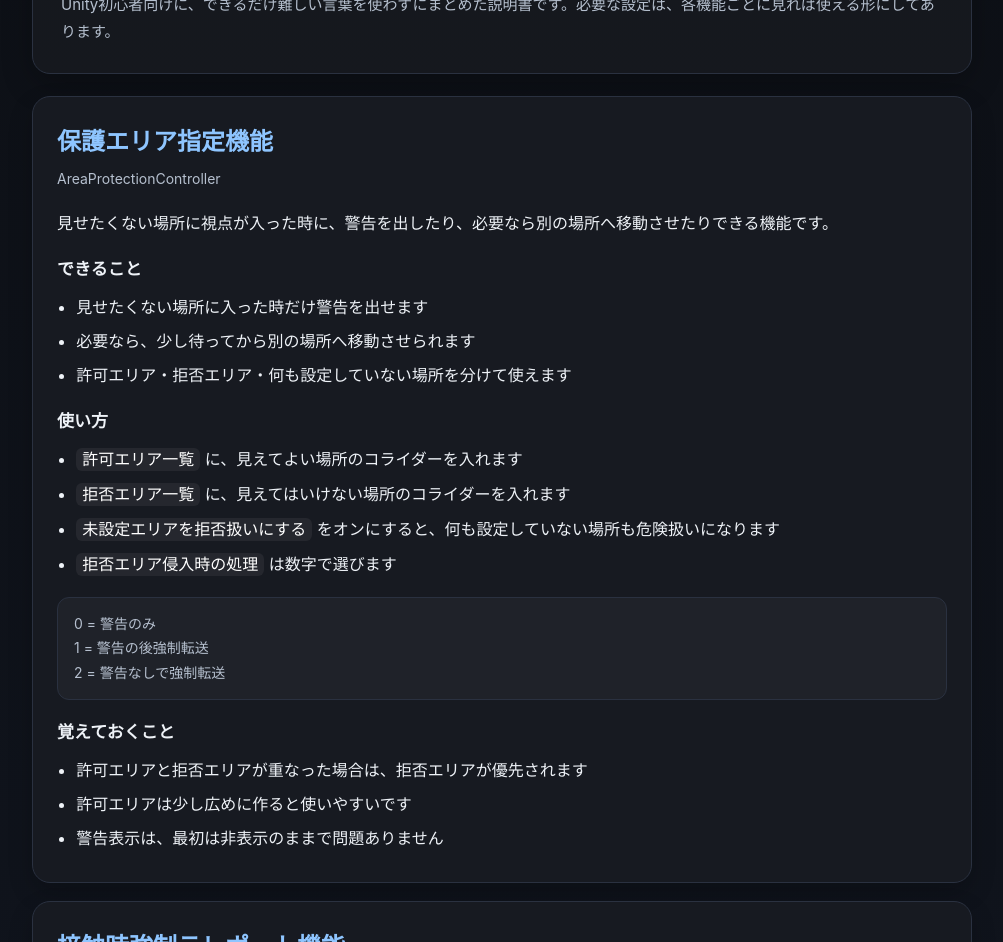
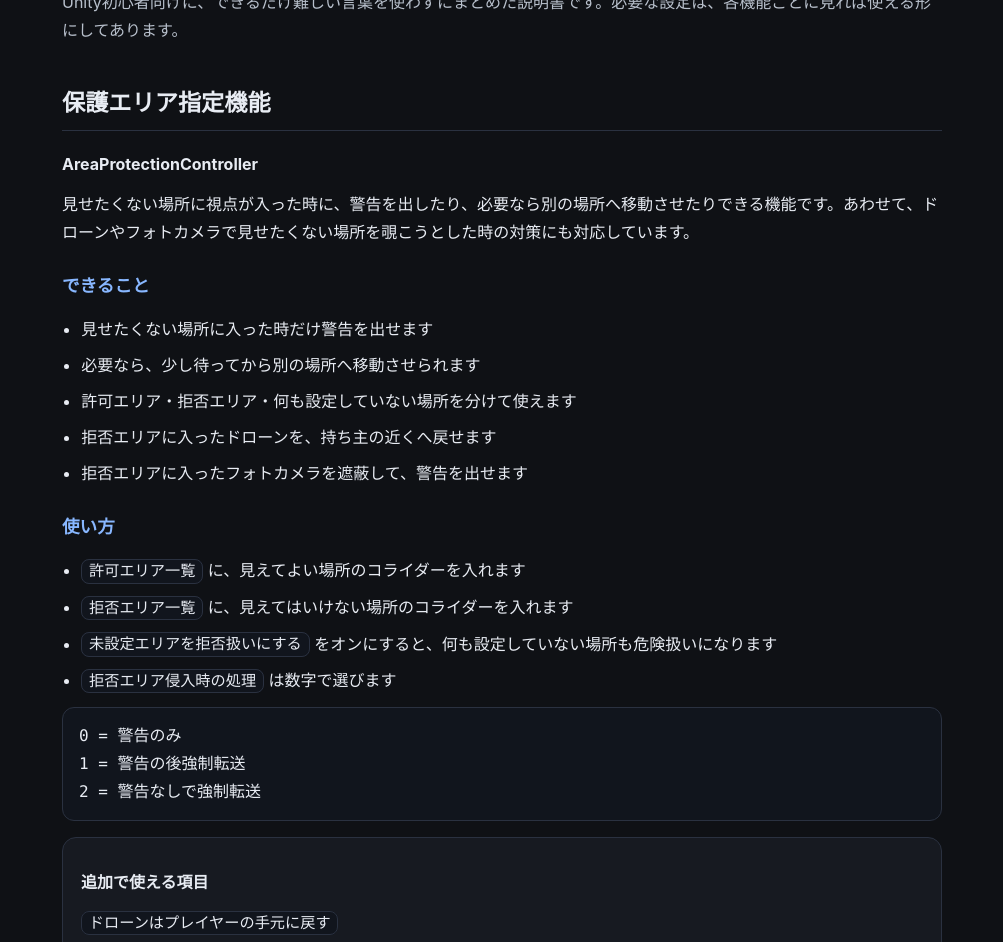
Before and after one commit to Oldfox-JunkBox/Area-Management-Support, a plain HTML site: page index.html in a window 1280 px wide. Shown: the part 115-1057 px from the top of the page, without its empty margins (138-1141 px from the left). Drawn offline with Linux system fonts and the light colour scheme.

Commit message:
Add files via upload

```diff
--- a/index.html
+++ b/index.html
@@ -1,111 +1,99 @@
-<!DOCTYPE html>
+<!doctype html>
 <html lang="ja">
 <head>
-  <meta charset="UTF-8">
-  <meta name="viewport" content="width=device-width, initial-scale=1.0">
+  <meta charset="utf-8">
+  <meta name="viewport" content="width=device-width, initial-scale=1">
   <title>ワールドエリア管理補助ツール 説明書</title>
   <style>
     :root {
       --bg: #0f1115;
       --panel: #171a21;
-      --text: #eef2f7;
-      --muted: #b6c0cf;
+      --text: #e8ecf3;
+      --muted: #b8c0cc;
       --line: #2a3140;
-      --accent: #8ec5ff;
+      --accent: #88b7ff;
+      --code: #11151d;
     }
     * { box-sizing: border-box; }
     body {
       margin: 0;
-      font-family: -apple-system, BlinkMacSystemFont, "Segoe UI", "Hiragino Sans", "Yu Gothic UI", sans-serif;
-      background: linear-gradient(180deg, #0d1016 0%, #121722 100%);
+      font-family: -apple-system, BlinkMacSystemFont, "Segoe UI", sans-serif;
+      background: var(--bg);
       color: var(--text);
       line-height: 1.75;
     }
     .wrap {
-      max-width: 980px;
+      max-width: 920px;
       margin: 0 auto;
-      padding: 32px 20px 56px;
+      padding: 40px 20px 80px;
     }
-    .hero {
-      background: rgba(255,255,255,0.03);
-      border: 1px solid var(--line);
-      border-radius: 18px;
-      padding: 28px;
-      margin-bottom: 22px;
-      box-shadow: 0 10px 30px rgba(0,0,0,0.25);
+    h1, h2, h3 { line-height: 1.35; }
+    h1 {
+      font-size: 2rem;
+      margin: 0 0 20px;
     }
-    h1 {
-      margin: 0 0 8px;
-      font-size: 32px;
-      line-height: 1.2;
+    h2 {
+      margin-top: 44px;
+      padding-bottom: 10px;
+      border-bottom: 1px solid var(--line);
+      font-size: 1.45rem;
     }
+    h3 {
+      margin-top: 28px;
+      font-size: 1.1rem;
+      color: var(--accent);
+    }
+    p { margin: 12px 0; }
+    ul {
+      margin: 10px 0 10px 1.2em;
+      padding: 0;
+    }
+    li { margin: 8px 0; }
     .lead {
-      margin: 0;
       color: var(--muted);
-      font-size: 15px;
     }
     .card {
       background: var(--panel);
       border: 1px solid var(--line);
-      border-radius: 18px;
-      padding: 24px;
-      margin-top: 18px;
-      box-shadow: 0 10px 24px rgba(0,0,0,0.2);
-    }
-    h2 {
-      margin: 0 0 4px;
-      font-size: 24px;
-      color: var(--accent);
-    }
-    .sub {
-      margin: 0 0 18px;
-      color: var(--muted);
-      font-size: 14px;
-    }
-    h3 {
-      margin: 18px 0 8px;
-      font-size: 17px;
-    }
-    ul {
-      margin: 8px 0 0 0;
-      padding-left: 1.2em;
-    }
-    li { margin: 6px 0; }
-    .note {
-      margin-top: 18px;
-      padding: 14px 16px;
-      border-radius: 12px;
-      background: rgba(255,255,255,0.035);
-      border: 1px solid var(--line);
-      color: var(--muted);
-      font-size: 14px;
+      border-radius: 14px;
+      padding: 18px 18px;
+      margin: 16px 0;
     }
     code {
-      background: rgba(255,255,255,0.06);
-      padding: 2px 6px;
-      border-radius: 6px;
+      background: var(--code);
+      border: 1px solid var(--line);
+      padding: 0.15em 0.45em;
+      border-radius: 8px;
       font-family: ui-monospace, SFMono-Regular, Menlo, Consolas, monospace;
-      color: #fff;
+      font-size: 0.95em;
+    }
+    .mono-block {
+      background: var(--code);
+      border: 1px solid var(--line);
+      border-radius: 12px;
+      padding: 14px 16px;
+      white-space: pre-wrap;
+      margin: 12px 0;
+      font-family: ui-monospace, SFMono-Regular, Menlo, Consolas, monospace;
     }
   </style>
 </head>
 <body>
   <div class="wrap">
-    <section class="hero">
     <h1>ワールドエリア管理補助ツール 説明書</h1>
     <p class="lead">Unity初心者向けに、できるだけ難しい言葉を使わずにまとめた説明書です。必要な設定は、各機能ごとに見れば使える形にしてあります。</p>
-    </section>
 
-    <section class="card">
     <h2>保護エリア指定機能</h2>
-      <p class="sub">AreaProtectionController</p>
-      <p>見せたくない場所に視点が入った時に、警告を出したり、必要なら別の場所へ移動させたりできる機能です。</p>
+    <p><strong>AreaProtectionController</strong></p>
+    <p>見せたくない場所に視点が入った時に、警告を出したり、必要なら別の場所へ移動させたりできる機能です。あわせて、ドローンやフォトカメラで見せたくない場所を覗こうとした時の対策にも対応しています。</p>
 
     <h3>できること</h3>
     <ul>
       <li>見せたくない場所に入った時だけ警告を出せます</li>
       <li>必要なら、少し待ってから別の場所へ移動させられます</li>
       <li>許可エリア・拒否エリア・何も設定していない場所を分けて使えます</li>
+      <li>拒否エリアに入ったドローンを、持ち主の近くへ戻せます</li>
+      <li>拒否エリアに入ったフォトカメラを遮蔽して、警告を出せます</li>
     </ul>
 
     <h3>使い方</h3>
@@ -116,10 +104,14 @@
       <li><code>拒否エリア侵入時の処理</code> は数字で選びます</li>
     </ul>
 
-      <div class="note">
-        0 = 警告のみ<br>
-        1 = 警告の後強制転送<br>
-        2 = 警告なしで強制転送
+    <div class="mono-block">0 = 警告のみ
+1 = 警告の後強制転送
+2 = 警告なしで強制転送</div>
+
+    <div class="card">
+      <p><strong>追加で使える項目</strong></p>
+      <p><code>ドローンはプレイヤーの手元に戻す</code><br>拒否エリアに入ったドローンを、そのドローンを飛ばしているプレイヤーの近くへ戻します。</p>
+      <p><code>フォトカメラを遮蔽して警告を出す</code><br>拒否エリア侵入中、フォトカメラを遮蔽して警告を出します。自分以外のアバターと同一レイヤーに設定しているため、カメラのマスク機能でも回避できません。</p>
     </div>
 
     <h3>覚えておくこと</h3>
@@ -127,12 +119,12 @@
       <li>許可エリアと拒否エリアが重なった場合は、拒否エリアが優先されます</li>
       <li>許可エリアは少し広めに作ると使いやすいです</li>
       <li>警告表示は、最初は非表示のままで問題ありません</li>
+      <li>フォトカメラ遮蔽用の黒板と文字は、同じ位置に重ねず少し前後にずらして配置すると表示が安定しやすいです</li>
+      <li>ドローン返送を使う時は、拒否エリアの配置が広すぎると戻した先も拒否扱いになりやすいので注意してください</li>
     </ul>
-    </section>
 
-    <section class="card">
     <h2>接触時強制テレポート機能</h2>
-      <p class="sub">TouchTeleportManager &amp; TouchTeleportRelay</p>
+    <p><strong>TouchTeleportManager &amp; TouchTeleportRelay</strong></p>
     <p>指定した場所に触れたら、決めた場所へ移動させる機能です。</p>
 
     <h3>できること</h3>
@@ -155,11 +147,9 @@
       <li>壁は少し厚みを持たせると安定しやすいです</li>
       <li>複数の壁から同じ行き先へ飛ばしたい時に便利です</li>
     </ul>
-    </section>
 
-    <section class="card">
     <h2>アバターサイズ制限機能</h2>
-      <p class="sub">AvatarSizeLimiter</p>
+    <p><strong>AvatarSizeLimiter</strong></p>
     <p>アバターの大きさを、決めた範囲におさめる機能です。</p>
 
     <h3>できること</h3>
@@ -180,7 +170,6 @@
       <li>最初は、ワールド参加時に自動で設定されます</li>
       <li>アバターを変えた時も、自動で再チェックされます</li>
     </ul>
-    </section>
   </div>
 </body>
 </html>
```
Lines whose indentation alone changed are shown as unchanged.
